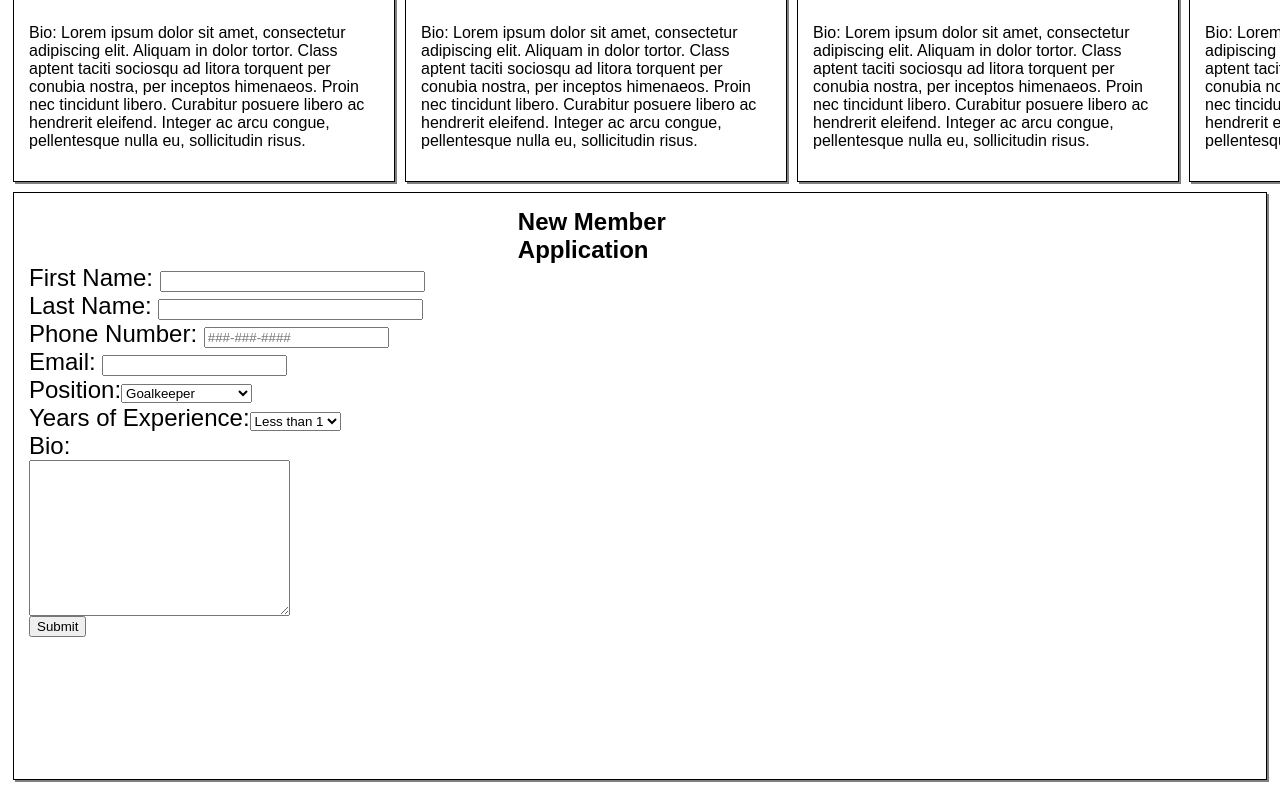
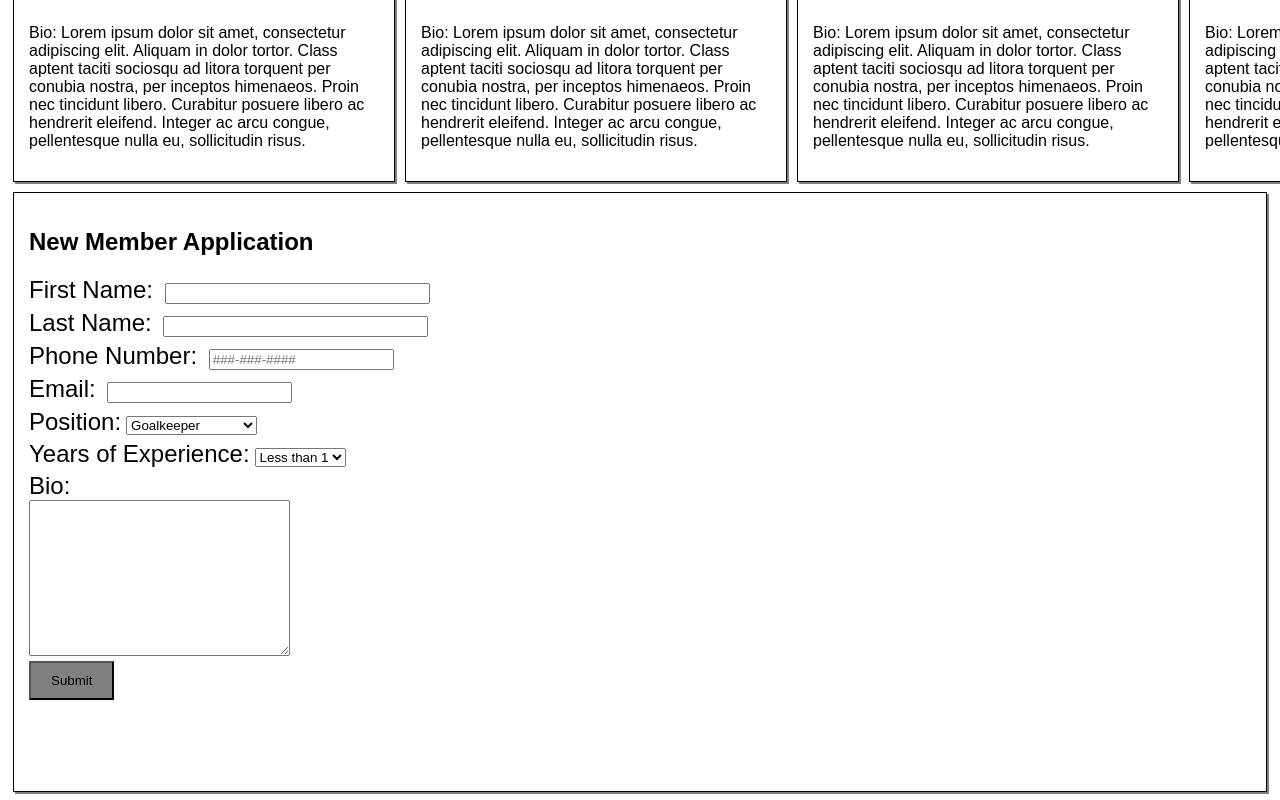
Before and after one commit to jessicavaughan820/TeamUp, a React app: page / in a window 1280 px wide. Shown: the part 1670-2470 px from the top of the page. Built offline with nearby package versions, Linux system fonts and the light colour scheme.

Commit message:
adds styling

```diff
--- a/client/assets/styles.css
+++ b/client/assets/styles.css
@@ -47,10 +47,10 @@ img {
   margin: 5px;
 }
 
-.form h2 {
+/* .form h2 {
   width: 20%;
   margin: auto;
-}
+} */
 
 .form label {
   display: block;
@@ -68,3 +68,21 @@ label {
 textarea {
   display: block;
 }
+
+input {
+  margin: 5px;
+}
+
+select {
+  margin: 5px;
+}
+
+input[type="submit"] {
+  padding: 10px 20px;
+  background-color: grey;
+  margin-left: 0px;
+}
+
+input[type="submit"]:hover {
+  background-color: rgb(102, 101, 101);
+}
--- a/client/components/EntryForm.jsx
+++ b/client/components/EntryForm.jsx
@@ -47,7 +47,7 @@ const EntryForm = (props) => (
     </select>
     </label>
     <label>Bio:<textarea name="introduction" rows="10" cols="30"></textarea></label>
-    <input type="Submit" value="Submit"></input>
+    <input type="submit" value="Submit"></input>
   </form>
   </div>
 
```
